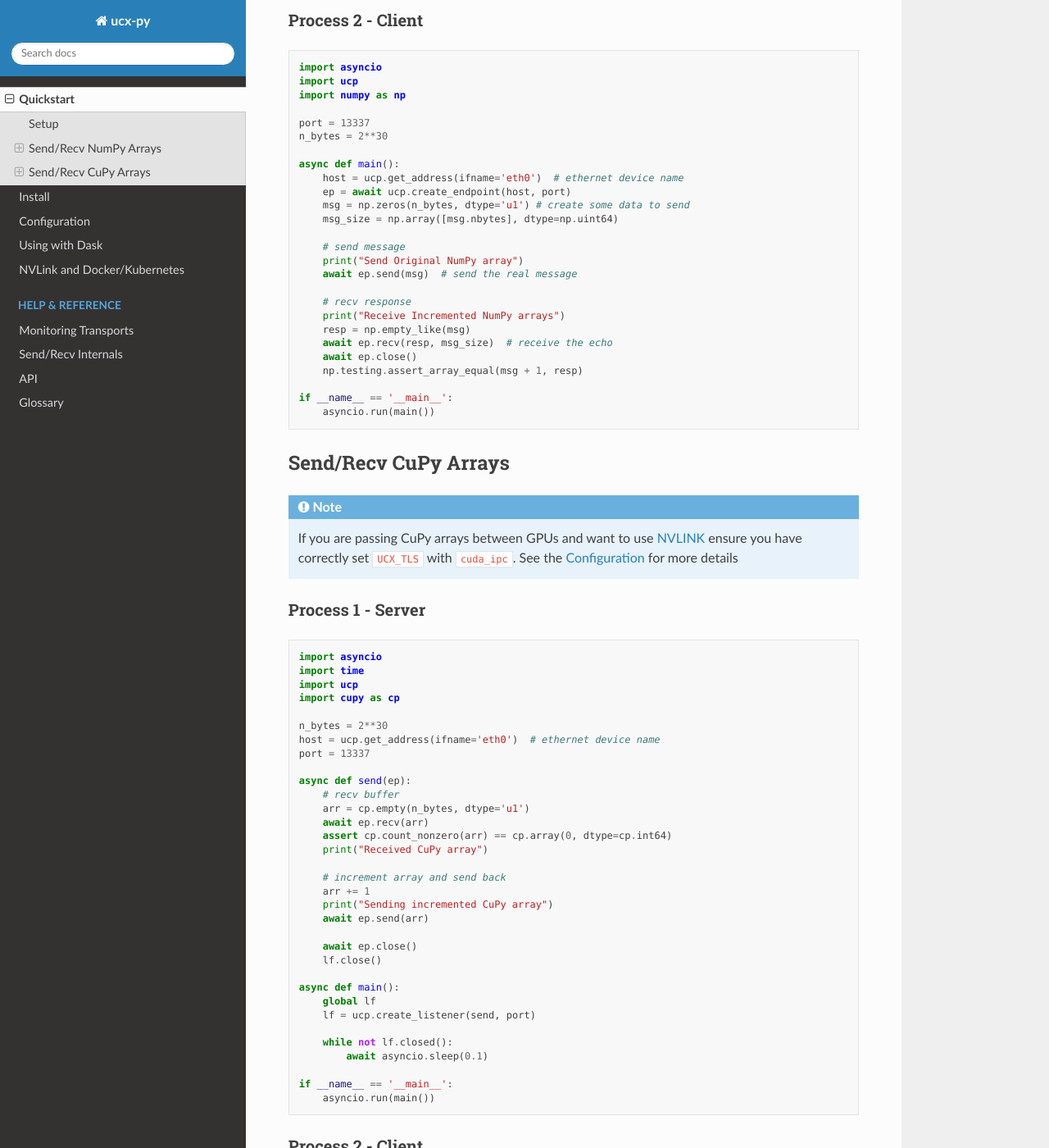
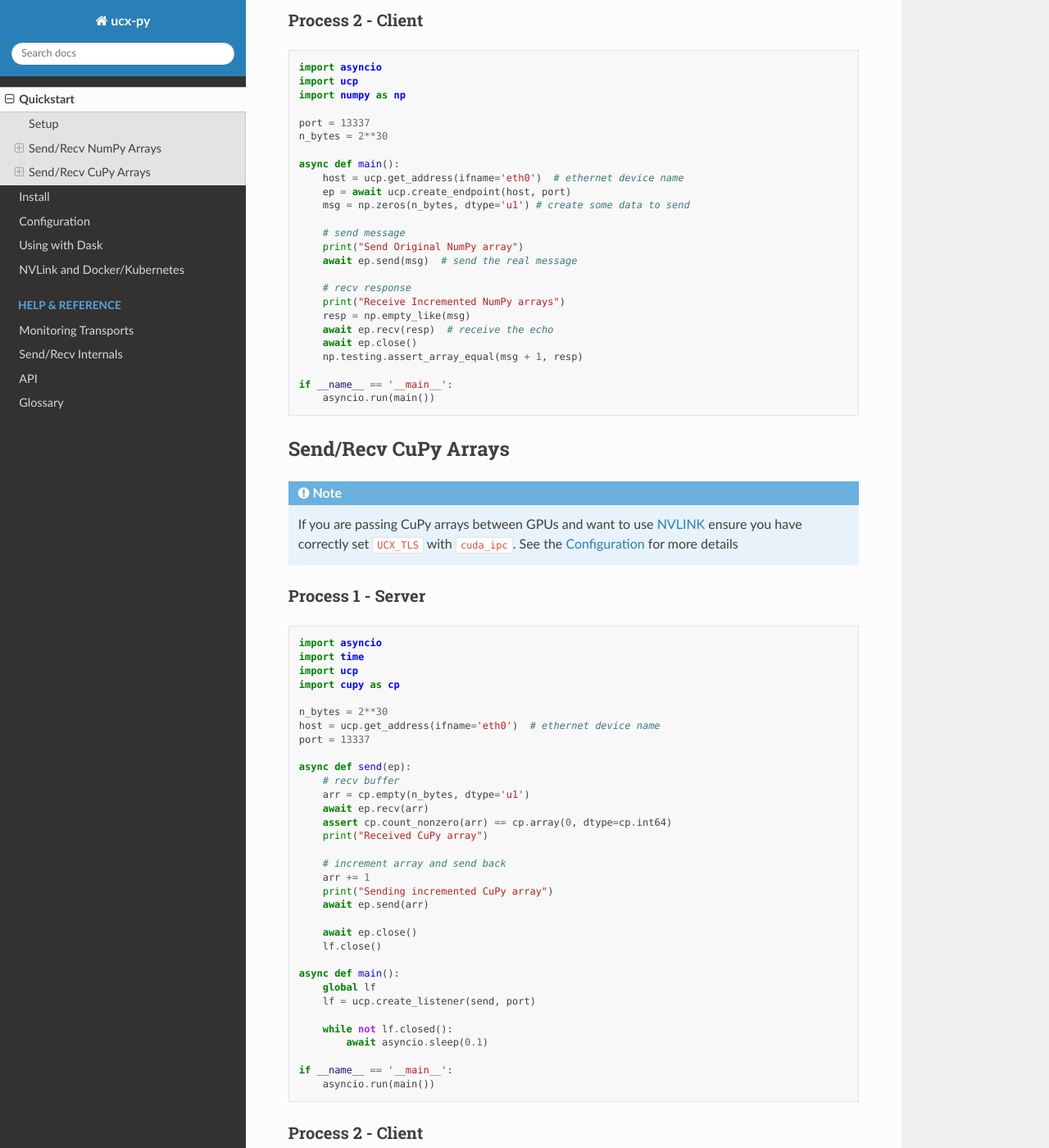
Before and after one commit to rapidsai/ucx-py, a Sphinx documentation site: the page built from docs/source/quickstart.rst, in a window 1280 px wide and 1400 px high, scrolled down 1226 px. Shown: the whole window at 82% size. Built offline with Sphinx 7.4.7 and the Read the Docs theme 2.0.0, drawn with Linux system fonts in a browser that asks for light colours; the version number could not be read and is left out; some of the changed text lies outside the part shown.

Commit message:
Remove msg_size from quickstart page

```diff
--- a/docs/source/quickstart.rst
+++ b/docs/source/quickstart.rst
@@ -79,7 +79,6 @@
         host = ucp.get_address(ifname='eth0')  # ethernet device name
         ep = await ucp.create_endpoint(host, port)
         msg = np.zeros(n_bytes, dtype='u1') # create some data to send
-        msg_size = np.array([msg.nbytes], dtype=np.uint64)
 
         # send message
         print("Send Original NumPy array")
@@ -88,7 +87,7 @@
         # recv response
         print("Receive Incremented NumPy arrays")
         resp = np.empty_like(msg)
-        await ep.recv(resp, msg_size)  # receive the echo
+        await ep.recv(resp)  # receive the echo
         await ep.close()
         np.testing.assert_array_equal(msg + 1, resp)
 
@@ -159,7 +158,6 @@
         host = ucp.get_address(ifname='eth0')  # ethernet device name
         ep = await ucp.create_endpoint(host, port)
         msg = cp.zeros(n_bytes, dtype='u1') # create some data to send
-        msg_size = np.array([msg.nbytes], dtype=np.uint64)
 
         # send message
         print("Send Original CuPy array")
@@ -168,7 +166,7 @@
         # recv response
         print("Receive Incremented CuPy arrays")
         resp = cp.empty_like(msg)
-        await ep.recv(resp, msg_size)  # receive the echo
+        await ep.recv(resp)  # receive the echo
         await ep.close()
         cp.testing.assert_array_equal(msg + 1, resp)
 
```
